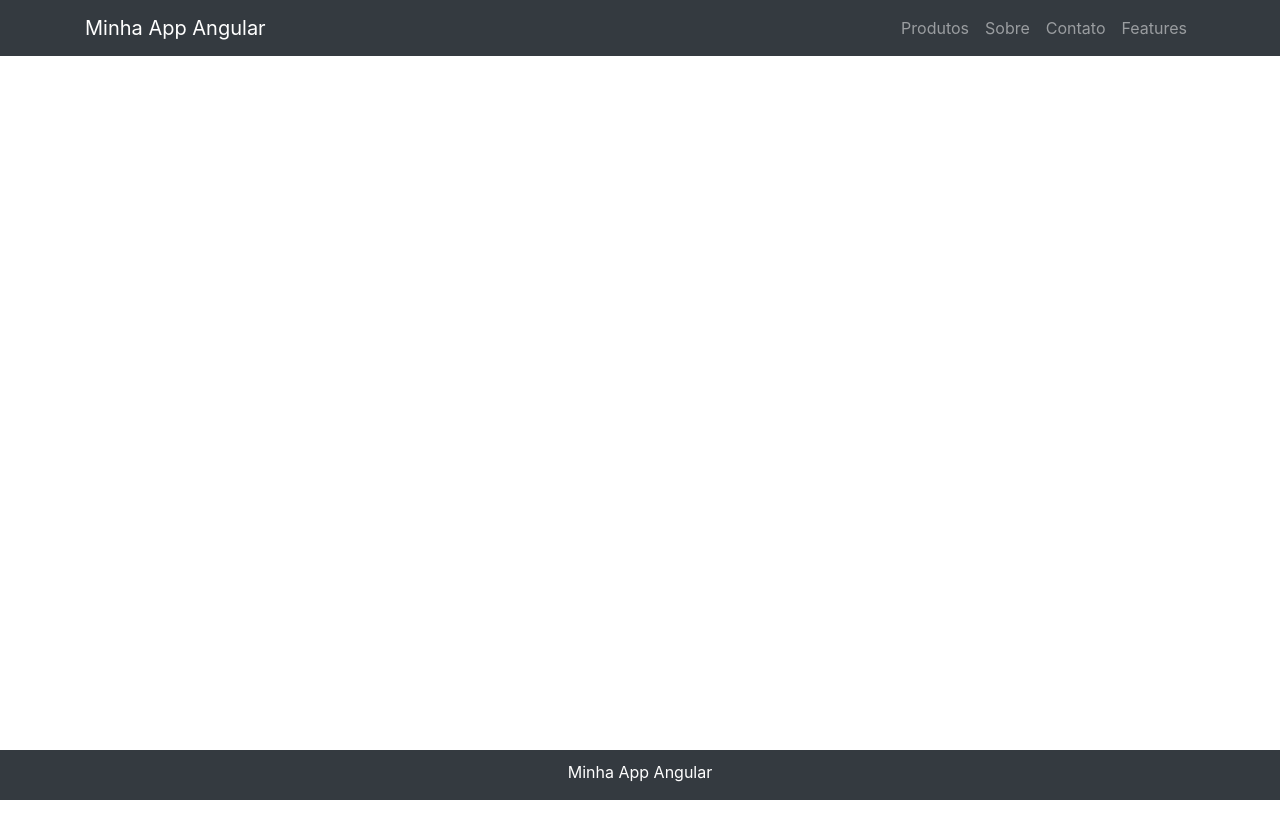
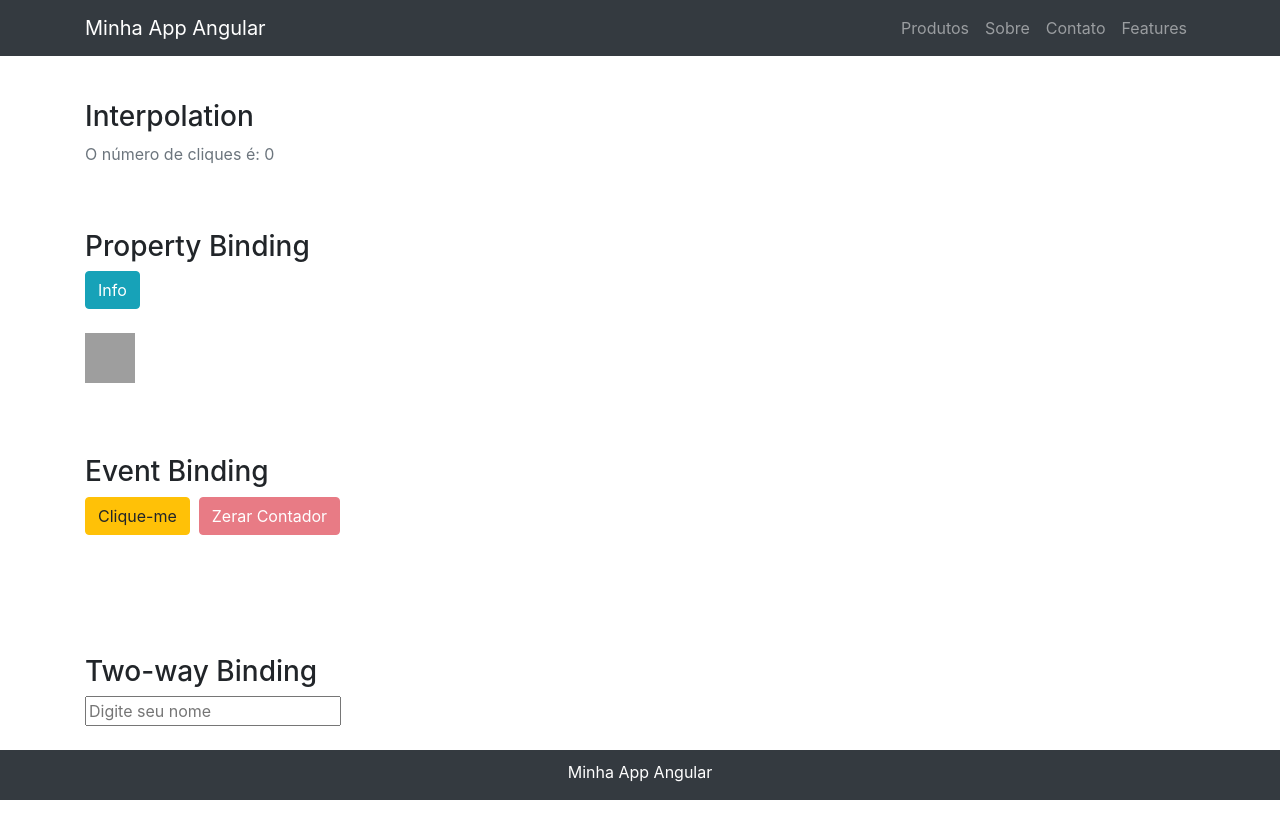
Before and after one commit to WilliamGBrito/spa-com-angular, an Angular app: page /feature-data-binding in a window 1280 px wide. Before the commit this address led to /. Shown: the top 838 px of the page. Before the commit the page ends 800 px from the top, so only its background shows below. Built offline with nearby package versions, Linux system fonts and the light colour scheme; grey boxes are pictures that could not be loaded.

Commit message:
Adicionado component data-binding e configurado rota

```diff
--- a/src/app/app.module.ts
+++ b/src/app/app.module.ts
@@ -2,6 +2,7 @@ import { NgModule } from '@angular/core';
 import { BrowserModule } from '@angular/platform-browser';
 import { RouterModule } from '@angular/router';
 import { APP_BASE_HREF } from '@angular/common';
+import { FormsModule } from '@angular/forms';
 
 import { AppComponent } from './app.component';
 import { MenuComponent } from './navegacao/menu/menu.component';
@@ -10,6 +11,7 @@ import { FooterComponent } from './navegacao/footer/footer.component';
 import { SobreComponent } from './institucional/sobre/sobre.component';
 import { ContatoComponent } from './institucional/contato/contato.component';
 import { rootRouterConfig } from './app.routes';
+import { DataBindingComponent } from './demos/data-binding/data-binding.component';
 
 @NgModule({
   declarations: [
@@ -18,10 +20,12 @@ import { rootRouterConfig } from './app.routes';
     HomeComponent,
     FooterComponent,
     SobreComponent,
-    ContatoComponent
+    ContatoComponent,
+    DataBindingComponent
   ],
   imports: [
     BrowserModule,
+    FormsModule,
     [RouterModule.forRoot(rootRouterConfig, { useHash: false })]
   ],
   providers: [
--- a/src/app/app.routes.ts
+++ b/src/app/app.routes.ts
@@ -2,10 +2,12 @@ import { Routes } from "@angular/router";
 import { HomeComponent } from "./navegacao/home/home.component";
 import { ContatoComponent } from "./institucional/contato/contato.component";
 import { SobreComponent } from "./institucional/sobre/sobre.component";
+import { DataBindingComponent } from "./demos/data-binding/data-binding.component";
 
 export const rootRouterConfig: Routes = [
   { path: '', redirectTo: '/home', pathMatch: 'full' },
   { path: 'home', component: HomeComponent },
   { path: 'contato', component: ContatoComponent },
   { path: 'sobre', component: SobreComponent },
+  { path: 'feature-data-binding', component: DataBindingComponent }
 ];
--- /dev/null
+++ b/src/app/demos/data-binding/data-binding.component.html
@@ -0,0 +1,52 @@
+<div class="container main-container">
+  <h3>Interpolation</h3>
+
+  <!-- <p>O número de cliques é: {{ contadorClique }}</p> -->
+
+  <p [ngClass]="{
+        'text-secondary':contadorClique < 3,
+        'text-success':contadorClique >= 3,
+        'text-warning':contadorClique >= 5,
+        'text-danger':contadorClique >= 9
+      }">O número de cliques é: {{ contadorClique }}</p>
+
+
+  <br>
+  <br>
+
+  <h3>Property Binding</h3>
+
+  <button class="btn btn-info" [disabled]="contadorClique >= 10">Info</button><br><br>
+  <img [src]="urlImagem" height="50px" width="50px" />
+
+  <br>
+  <br>
+  <br>
+  <br>
+
+  <h3>Event Binding</h3>
+  <button class="btn btn-warning" (click)='adicionarClique()'>Clique-me</button>&nbsp;
+  <button class="btn btn-danger" (click)='zerarContador()' [disabled]='contadorClique < 10'>Zerar Contador</button><br><br>
+
+  <br>
+  <br>
+  <br>
+  <br>
+
+  <h3>Two-way Binding</h3>
+
+  <!-- <input type="text" (keyup)='KeyUp($event)' placeholder="Digite seu nome">
+    <br>
+    <br>
+    <label>Seu nome é: {{ nome }}</label> -->
+
+  <!-- <input type="text" [ngModel]="nome" (ngModelChange)='nome = $event' placeholder="Digite seu nome">
+    <br>
+    <br>
+    <label>Seu nome é: {{ nome }}</label> -->
+
+  <input type="text" [(ngModel)]="nome" placeholder="Digite seu nome">
+  <br>
+  <br>
+  <label [ngClass]="nome">Seu nome é: {{ nome }}</label>
+</div>
--- /dev/null
+++ b/src/app/demos/data-binding/data-binding.component.ts
@@ -0,0 +1,26 @@
+import { Component, OnInit } from '@angular/core';
+
+@Component({
+  selector: 'app-data-binding',
+  templateUrl: './data-binding.component.html',
+  styles: []
+})
+export class DataBindingComponent {
+
+  public contadorClique: number = 0;
+  public urlImagem: string = "https://angular.io/assets/images/logos/angular/angular.svg";
+  public nome: string = "";
+
+  adicionarClique() {
+    this.contadorClique++;
+  }
+
+  zerarContador() {
+    this.contadorClique = 0;
+  }
+
+  KeyUp(event: any){
+    this.nome = event.target.value;
+  }
+
+}
--- a/src/app/navegacao/menu/menu.component.html
+++ b/src/app/navegacao/menu/menu.component.html
@@ -17,7 +17,7 @@
           <a class="nav-link" [routerLink]="['/contato']">Contato</a>
         </li>
         <li class="nav-item">
-          <a class="nav-link" href="#">Features</a>
+          <a class="nav-link" [routerLink]="['/feature-data-binding']">Features</a>
         </li>
       </ul>
     </div>
```
